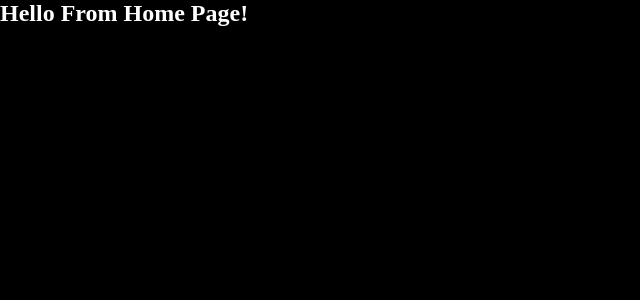
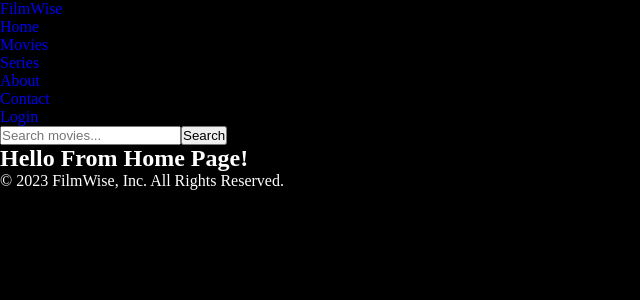
Before and after one commit to raihan2bd/filmwise, a React (Vite) app in the folder front-end/: page / in a window 1280 px wide. Shown: the top 300 px of the page, without its empty margins (0-640 px from the left). Built offline with nearby package versions, Linux system fonts and the light colour scheme.

Commit message:
Add wrap all the routes inside Layout component

```diff
--- a/front-end/src/App.jsx
+++ b/front-end/src/App.jsx
@@ -1,5 +1,6 @@
 import {Routes, Route} from 'react-router-dom';
 
+import Layout from './components/Layout/Layout';
 import HomePage from './pages/Homepage';
 import AboutPage from './pages/AboutPage';
 import ContactPage from './pages/ContactPage';
@@ -7,12 +8,14 @@ import PageNotFound from './pages/PageNotFound';
 
 const App = () => {
   return (
+  <Layout>
     <Routes>
       <Route path="/" element={<HomePage />} />
       <Route path="/about" element={<AboutPage />} />
       <Route path="/contact" element={<ContactPage />} />
       <Route path="*" element={<PageNotFound />} />
     </Routes>
+  </Layout>
   )
 }
 
```
